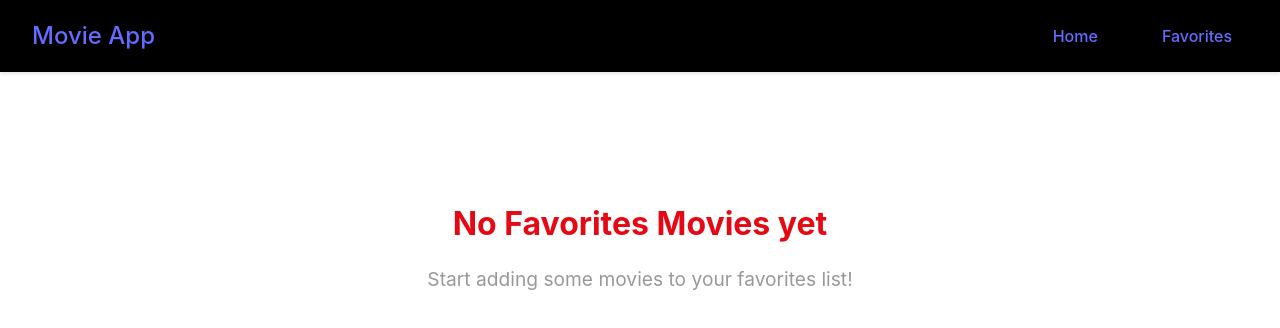
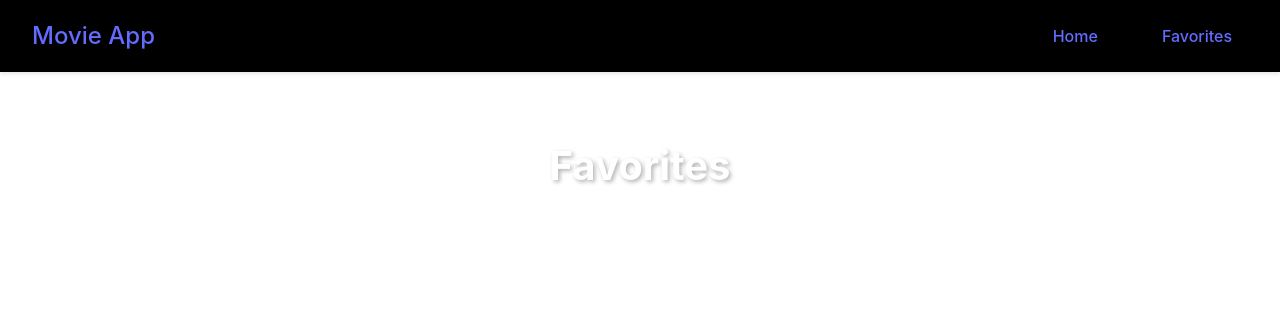
Before and after one commit to mathebulansuku/movie-app, a React (Vite) app in the folder movie-app/: page /favorites in a window 1280 px wide. Shown: the top 328 px of the page. Built offline with nearby package versions, Linux system fonts and the light colour scheme.

Commit message:
Movie App complete

```diff
--- a/movie-app/src/App.jsx
+++ b/movie-app/src/App.jsx
@@ -1,21 +1,21 @@
 import "./css/App.css";
-import Favorite from "./pages/Favorites";
+import Favorites from "./pages/Favorites";
 import Navbar from "./components/Navbar";
 import Home from "./pages/Home";
 import { Routes, Route } from "react-router-dom";
-import { MovieProvider } from "./context/MovieContext";
+import { MovieProvider } from "./contexts/MovieContext";
 
 function App() {
   return (
-    <div>
+    <MovieProvider>
       <Navbar />
       <main className=" main-content">
         <Routes>
           <Route path="/" element={<Home />} />
-          <Route path="/favorites" element={<Favorite />} />
+          <Route path="/favorites" element={<Favorites />} />
         </Routes>
       </main>
-    </div>
+    </MovieProvider>
   );
 }
 export default App;
--- a/movie-app/src/components/MovieCard.jsx
+++ b/movie-app/src/components/MovieCard.jsx
@@ -1,12 +1,18 @@
 import "../css/MovieCard.css";
-import { useMovieContext } from "../context/MovieContext";
+import { useMovieContext } from "../contexts/MovieContext";
 
 function MovieCard({ movie }) {
   const { isFavorite, addToFavorites, removeFromFavorites } = useMovieContext();
   const favorite = isFavorite(movie.id);
 
-  function onFavoriteClick() {
-    alert("Favorite Clicked");
+  function onFavoriteClick(e) {
+    e.preventDefault();
+
+    if (favorite) {
+      removeFromFavorites(movie.id);
+    } else {
+      addToFavorites(movie);
+    }
   }
 
   return (
--- a/movie-app/src/context/MovieContext.jsx
+++ /dev/null
@@ -1,40 +0,0 @@
-import { createContext, useEffect, useContext, useState } from "react";
-
-const MovieContext = createContext();
-
-export const useMovieContext = () => useContext(MovieContext);
-
-export const MovieProvider = ({ children }) => {
-  const [favorites, setFavorites] = useState([]);
-
-  useEffect(() => {
-    const storedFavs = localStorage.getItem("favorites");
-
-    if (storedFavs) {
-      setFavorites(JSON.parse(storedFavs)); //If favorite movies are stored, setFavorite as a JSON array.
-    }
-  }, []);
-
-  useEffect(() => {
-    localStorage.setItem("favorites", JSON.stringify(favorites));
-  }, [favorites]); // Anytime favorite state changes, update local Storage
-
-  const addToFavorite = (movie) => {
-    setFavorites((prevFavorites) => [...prevFavorites, movie]);
-  };
-
-  const removeFromFavorite = (movieId) => {
-    setFavorites((prevFavorites) =>
-      prevFavorites.filter((movie) => movie.id !== movieId)
-    ); //generates a new array of movies that are not equal to id
-  };
-
-  const isFavorite = (movieId) => {
-    return favorites.some((movie) => movie.id === movieId);
-  };
-
-  const value = { favorites, addToFavorite, removeFromFavorite, isFavorite }; //add values or functions that you want to be accessible on children.
-  return (
-    <MovieContext.Provider value={value}>{children}</MovieContext.Provider>
-  );
-}; //Provides state to any of the components that are wrapped inside of it
--- /dev/null
+++ b/movie-app/src/contexts/MovieContext.jsx
@@ -0,0 +1,42 @@
+import { createContext, useState, useContext, useEffect } from "react";
+
+const MovieContext = createContext();
+
+export const useMovieContext = () => useContext(MovieContext);
+
+export const MovieProvider = ({ children }) => {
+  const [favorites, setFavorites] = useState([]);
+
+  useEffect(() => {
+    const storedFavs = localStorage.getItem("favorites");
+
+    if (storedFavs) setFavorites(JSON.parse(storedFavs));
+  }, []);
+
+  useEffect(() => {
+    localStorage.setItem("favorites", JSON.stringify(favorites));
+  }, [favorites]);
+
+  const addToFavorites = (movie) => {
+    setFavorites((prev) => [...prev, movie]);
+  };
+
+  const removeFromFavorites = (movieId) => {
+    setFavorites((prev) => prev.filter((movie) => movie.id !== movieId));
+  };
+
+  const isFavorite = (movieId) => {
+    return favorites.some((movie) => movie.id === movieId);
+  };
+
+  const value = {
+    favorites,
+    addToFavorites,
+    removeFromFavorites,
+    isFavorite,
+  };
+
+  return (
+    <MovieContext.Provider value={value}>{children}</MovieContext.Provider>
+  );
+};
--- a/movie-app/src/pages/Favorites.jsx
+++ b/movie-app/src/pages/Favorites.jsx
@@ -1,6 +1,22 @@
 import "../css/Favorites.css";
+import { useMovieContext } from "../contexts/MovieContext";
+import MovieCard from "../components/MovieCard";
 
 function Favorites() {
+  const { favorites } = useMovieContext();
+
+  if (favorites) {
+    return (
+      <div className="favorites">
+        <h2>Favorites</h2>
+        <div className="movies-grid">
+          {favorites.map((movie) => (
+            <MovieCard movie={movie} key={movie.id} />
+          ))}
+        </div>
+      </div>
+    );
+  }
   return (
     <div className="favorites-empty">
       <h2>No Favorites Movies yet</h2>
```
